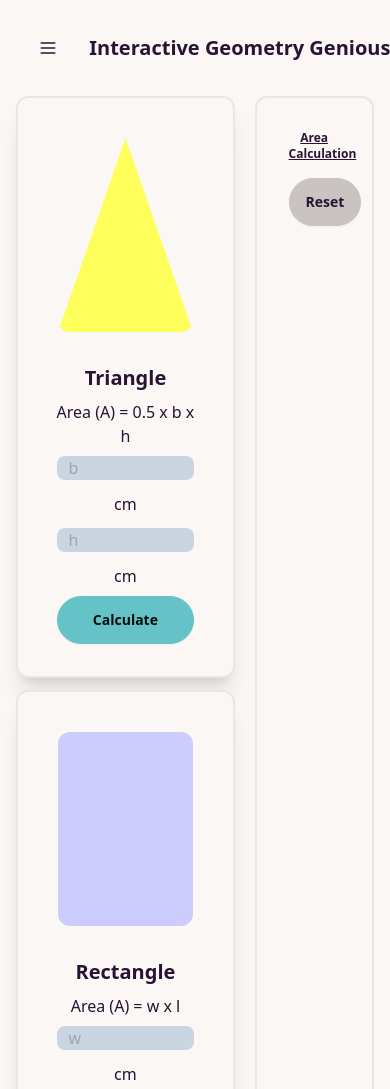
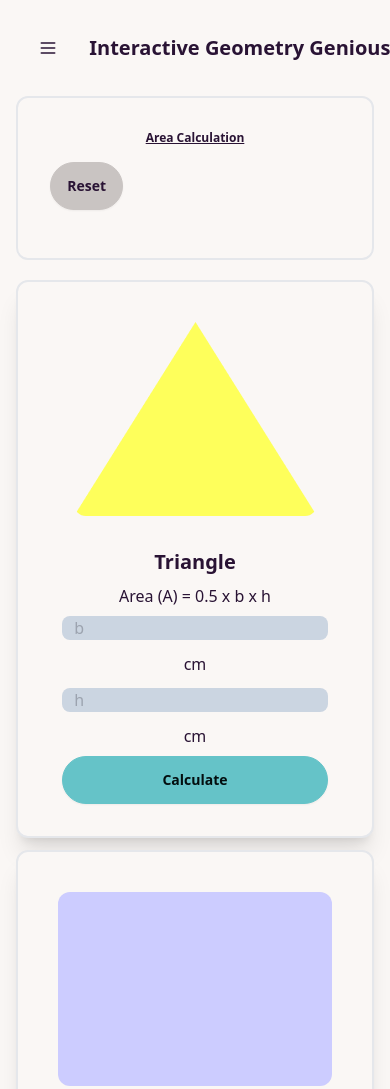
Before and after one commit to nadim93380/geometry-genious, a plain HTML site: page index.html in a window 390 px wide. Shown: the top 1089 px of the page. Drawn offline with nearby package versions, Linux system fonts and the light colour scheme.

Commit message:
responsive for small device view fixed

```diff
--- a/index.html
+++ b/index.html
@@ -28,7 +28,7 @@
 
     </header>
     <main class="w-11/12 mx-auto">
-        <section class="flex justify-between gap-5">
+        <section class="flex flex-col-reverse lg:flex-row justify-between gap-5">
 
             <div class="flex-1 grid grid-cols-1 lg:grid-cols-3  w-full gap-3">
                 <!-- Triangle Card -->
@@ -140,7 +140,7 @@
 
 
 
-            <div class="w-1/3 p-8 lg:h-[450px] border-2 rounded-xl">
+            <div class="w-full lg:w-1/3 p-8 lg:h-[450px] border-2 rounded-xl">
                 <h3 class="text-xs lg:text-2xl font-semibold underline text-center mb-4" >Area Calculation</h3>
                 <button id="resetBtn" class="btn btn-active mb-4">Reset</button>
                 <ul id="areaField">
```
